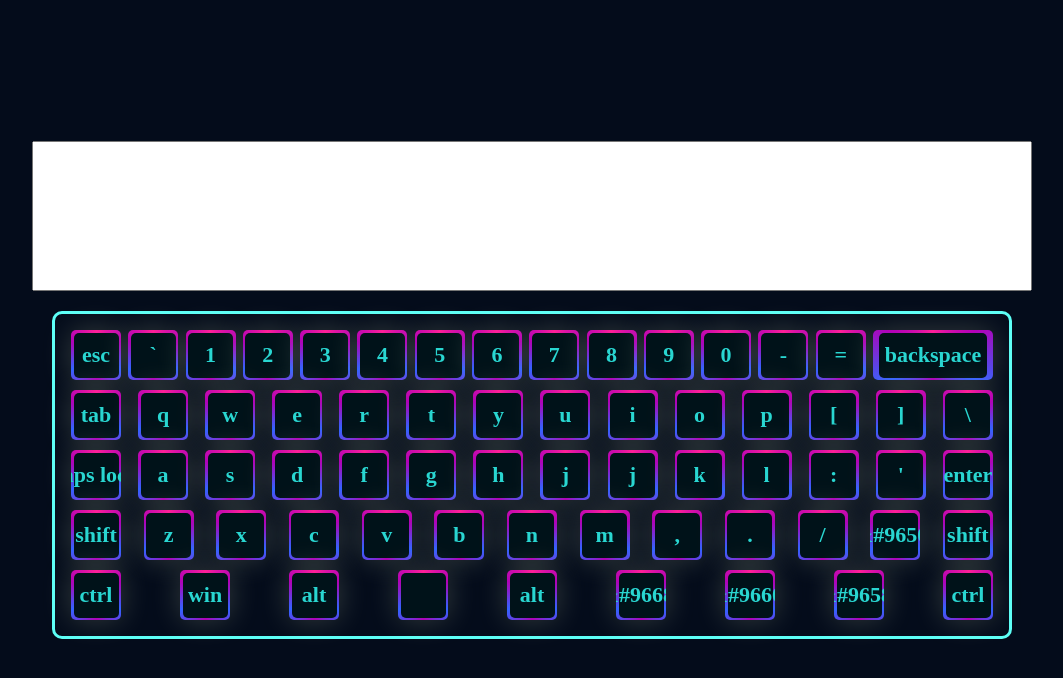
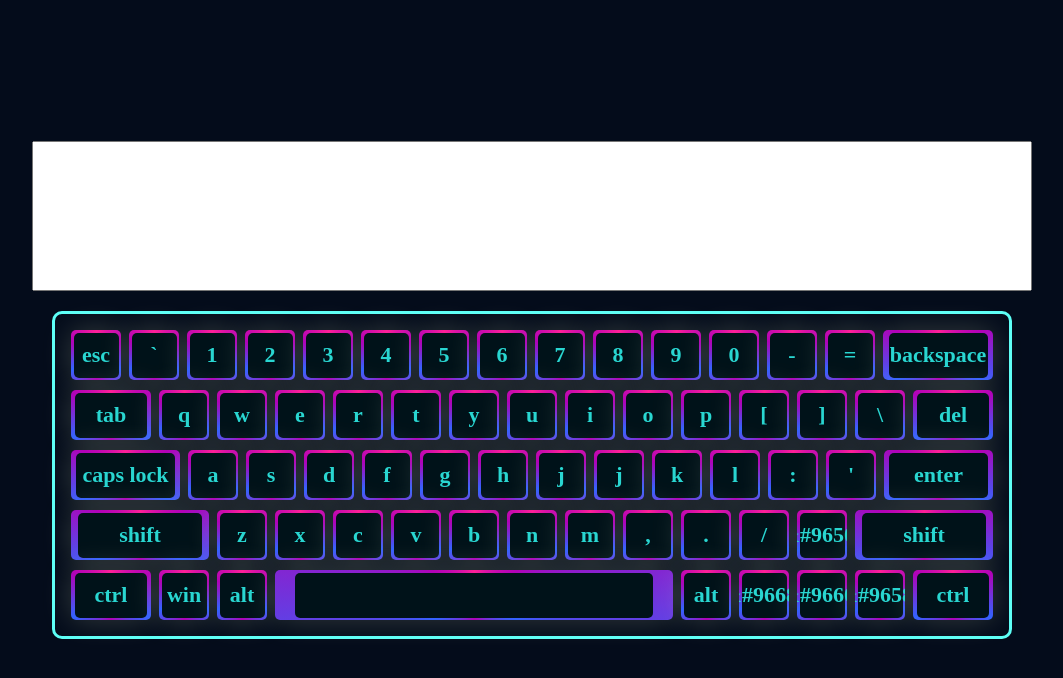
Before and after one commit to antasth/Virtual-keyboard, a website with bundled scripts: page index.html in a window 1280 px wide. Shown: the whole page, without its empty margins (108-1171 px from the left). Built offline with nearby package versions, Linux system fonts and the light colour scheme.

Commit message:
feat: add styles to control buttons

```diff
--- a/data/buttons.js
+++ b/data/buttons.js
@@ -171,6 +171,12 @@ const buttons = [
     id: 29,
     value: '\\',
     name: 'Backslash',
+    row: 2,
+  },
+  {
+    id: 30,
+    value: 'del',
+    name: 'Delete',
     row: 2,
   },
   {
--- a/styles/styles.css
+++ b/styles/styles.css
@@ -41,6 +41,7 @@ body {
 .keyboard__row {
   display: flex;
   justify-content: space-between;
+  column-gap: 8px;
 }
 .button {
   height: 50px;
@@ -118,9 +119,8 @@ body {
   background-color: #081b23;
 }
 
-
 /* BUTTONS STYLES */
-.active-key{
+.active-key {
   top: 0.1em;
   box-shadow: 0 0px 30px rgba(93, 255, 247, 0.9);
 }
@@ -131,12 +131,26 @@ body {
   background: #5dfff7;
 }
 
-
-.Backspace {
-  width: 120px;
+.Backspace,
+.CapsLock,
+.Enter,
+.Tab,
+.Delete,
+.ShiftLeft,
+.ShiftRight,
+.ControlLeft,
+.ControlRight,
+.Space {
+  flex-grow: 1;
 }
-
-.button.backspace::before {
-    height: 260%;
-    width: 260%;
+.Space {
+  flex-grow: 1;
 }
+.ControlLeft,
+.ControlRight {
+  max-width: 80px;
+}
+.button.Enter::before {
+  height: 260%;
+  width: 260%;
+}
```
